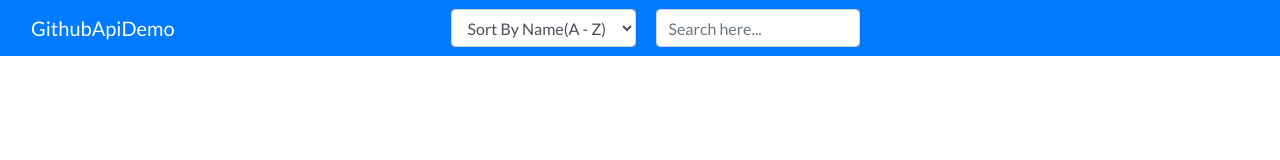
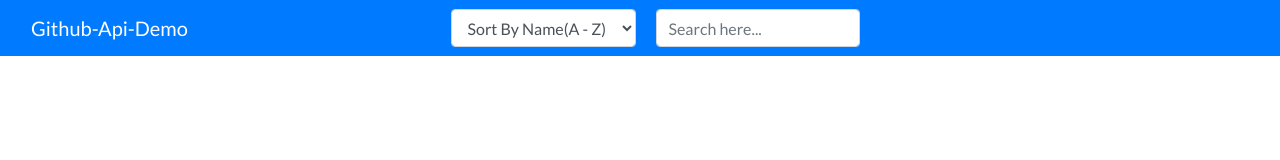
Before and after one commit to GauravPatil29/github-api-demo, an Angular app: page / in a window 1280 px wide. Shown: the top 160 px of the page. Built offline with nearby package versions, Linux system fonts and the light colour scheme.

Commit message:
Updated app name

```diff
--- a/src/app/app.component.html
+++ b/src/app/app.component.html
@@ -1,6 +1,6 @@
 <nav class="navbar navbar-default navbar-fixed-top navbar-expand-lg navbar-dark bg-primary">
     <div class="navbar-header d-flex col">
-        <a class="navbar-brand" href="#">GithubApiDemo</a>
+        <a class="navbar-brand" href="#">Github-Api-Demo</a>
         <button type="button" data-target="#navbarCollapse" data-toggle="collapse" class="navbar-toggle navbar-toggler ml-auto">
             <span class="navbar-toggler-icon"></span>
             <span class="icon-bar"></span>
```
